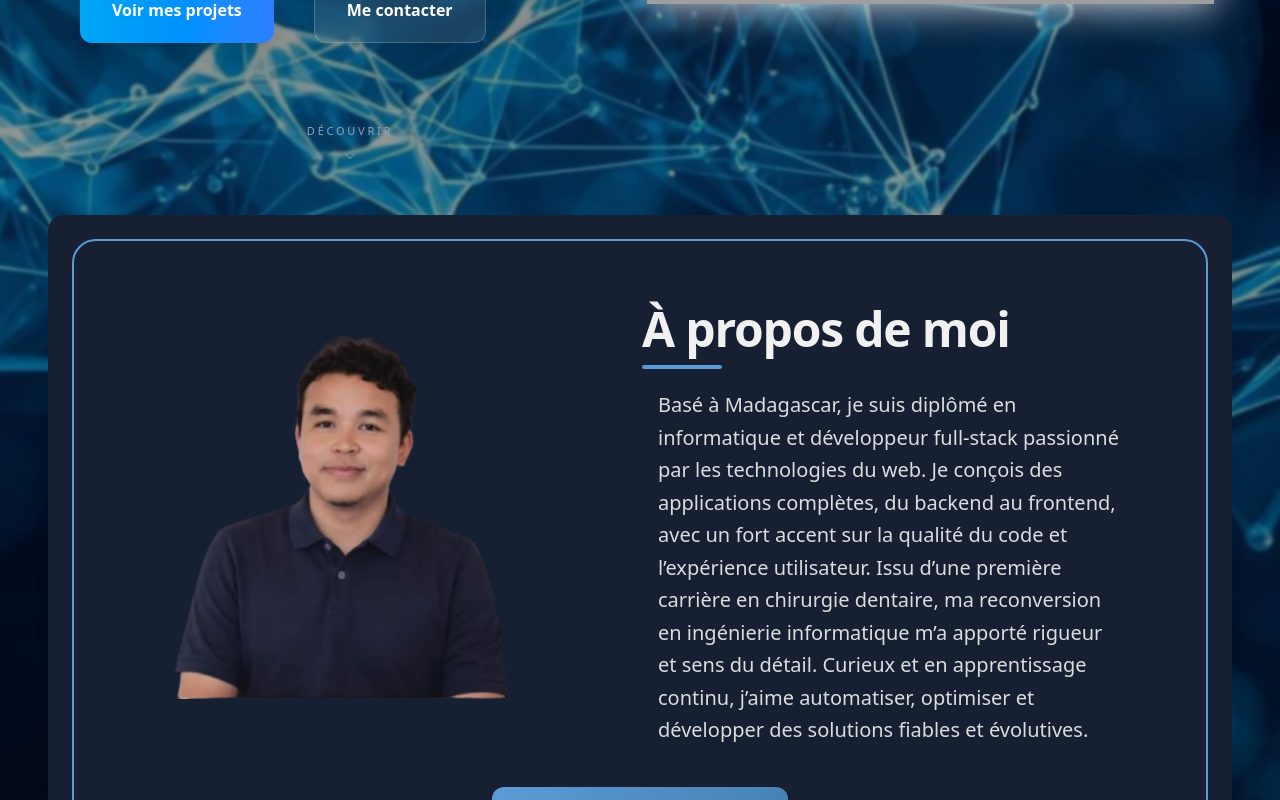
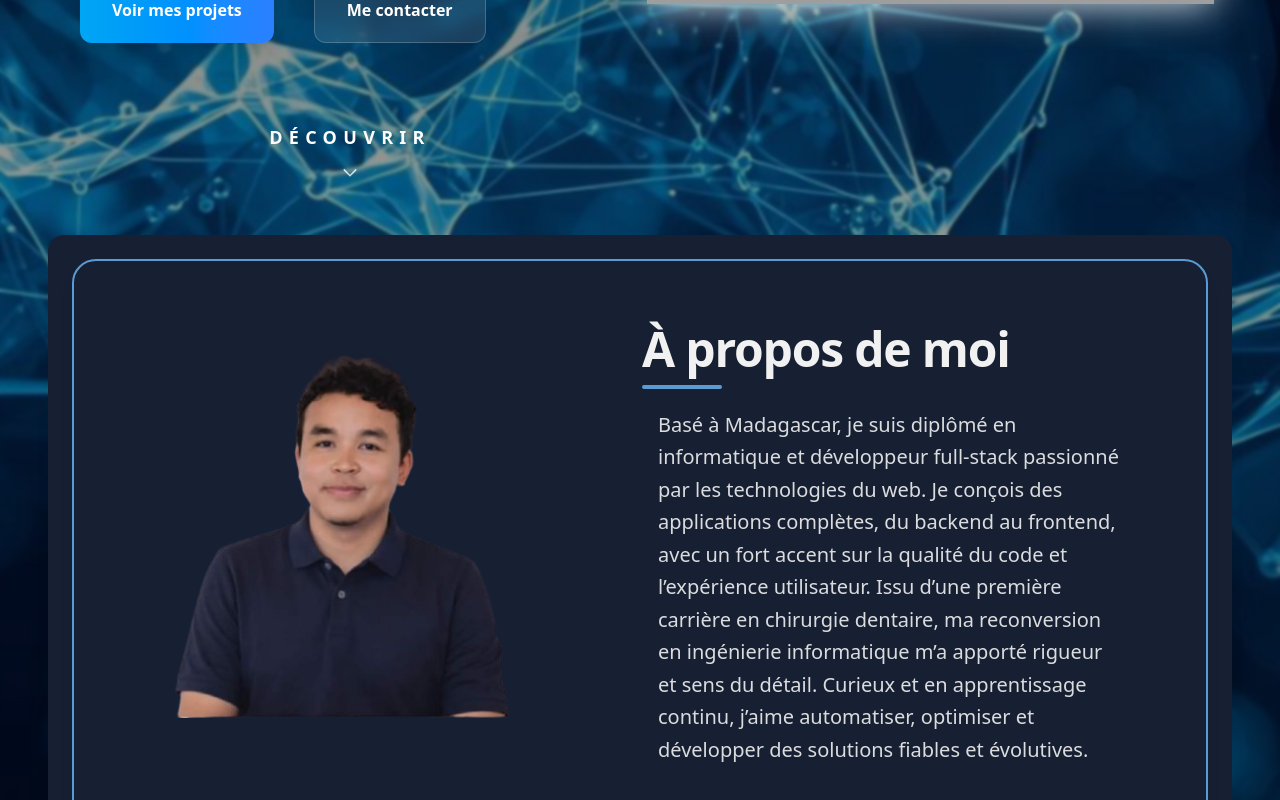
Before and after one commit to MANDANIAINAPRECIEUX/portofolio, a React (Vite) app: page / in a window 1280 px wide. Shown: the part 780-1580 px from the top of the page. Built offline with nearby package versions, Linux system fonts and the light colour scheme; grey boxes are pictures that could not be loaded.

Commit message:
decouvrir

```diff
--- a/src/components/Fleche.tsx
+++ b/src/components/Fleche.tsx
@@ -1,4 +1,4 @@
-
+import React from 'react';
 
 const Fleche = () => {
   return (
@@ -14,25 +14,21 @@ const Fleche = () => {
       }}
     >
       {/* TEXTE DÉCOUVRIR */}
-      <span className="text-[11px] font-light tracking-[0.25em] uppercase text-gray-400 group-hover:text-gray-600 transition-colors duration-300 mb-3">
+      <span className="text-base md:text-lg font-bold tracking-[0.35em] uppercase text-white group-hover:text-gray-200 transition-colors duration-300 mb-4">
         Découvrir
       </span>
 
       {/* FLÈCHE CHEVRON */}
       <svg
         xmlns="http://www.w3.org/2000/svg"
-        className="h-4 w-4 text-gray-400 group-hover:text-gray-600 animate-bounce transition-colors duration-300"
+        className="h-5 w-5 text-white group-hover:text-gray-200 animate-bounce transition-colors duration-300"
         fill="none"
         viewBox="0 0 24 24"
         stroke="currentColor"
         strokeWidth={1.5}
         aria-hidden="true"
       >
-        <path
-          strokeLinecap="round"
-          strokeLinejoin="round"
-          d="M19 9l-7 7-7-7"
-        />
+        <path strokeLinecap="round" strokeLinejoin="round" d="M19 9l-7 7-7-7" />
       </svg>
     </div>
   );
```
